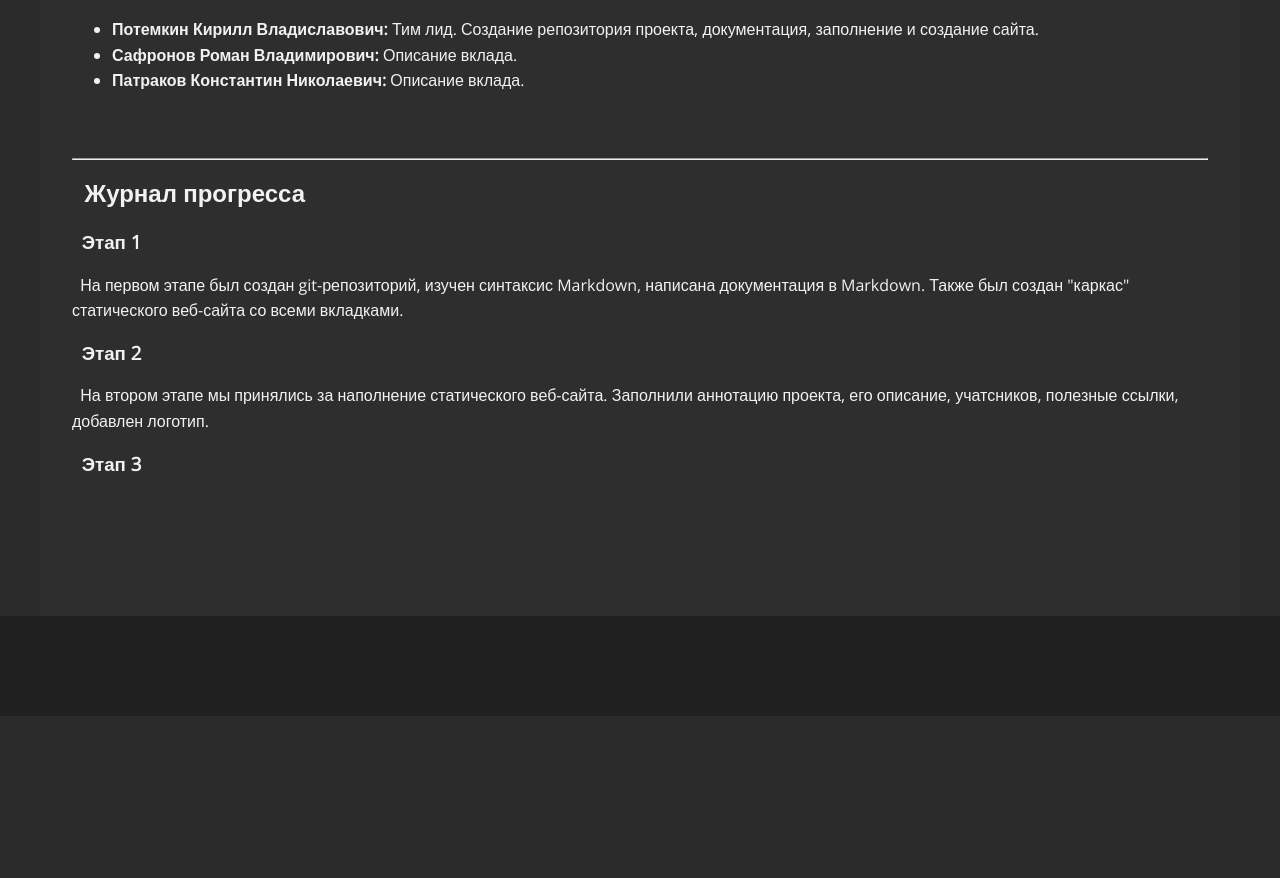
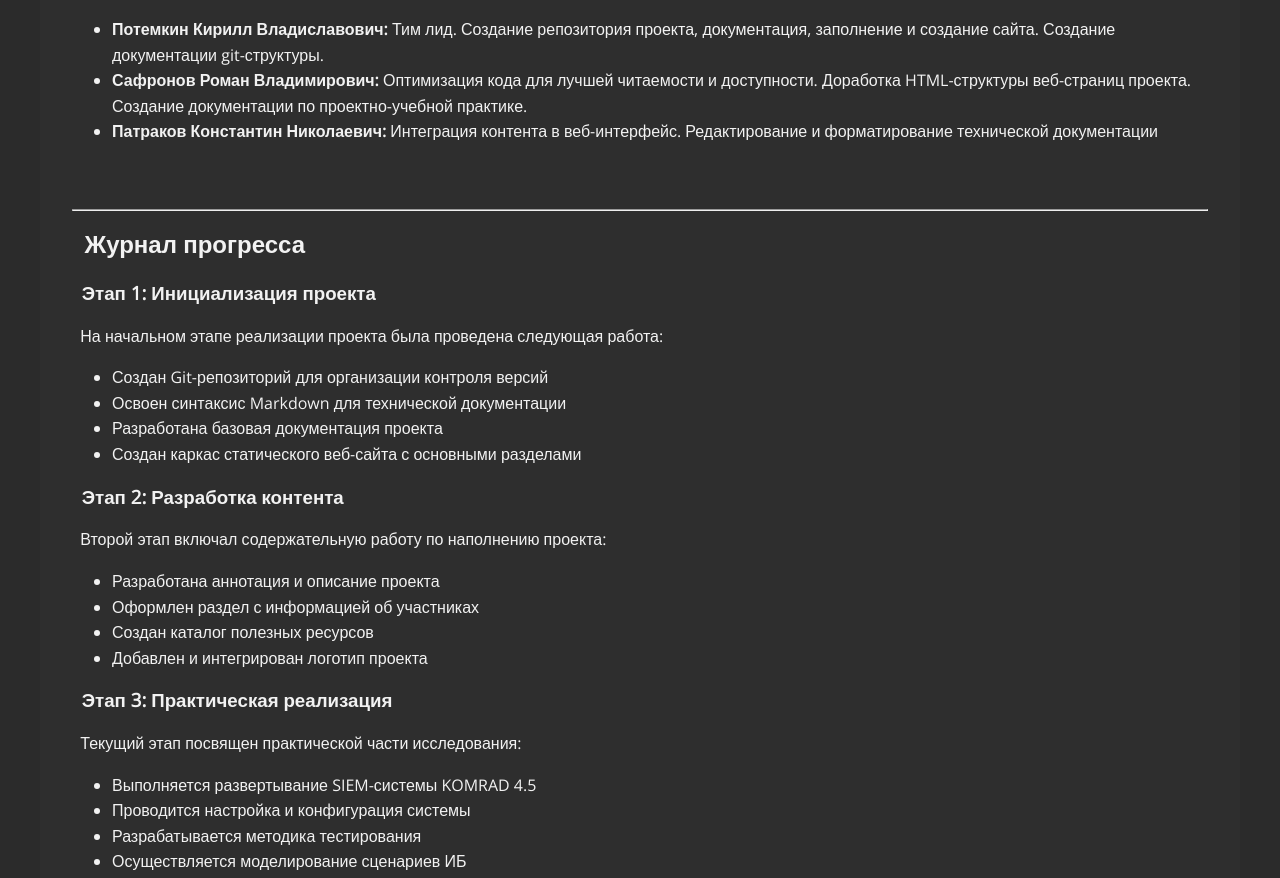
Before and after one commit to Skilzarik/practice-2025-1, a plain HTML site: page site/about.html in a window 1280 px wide. Shown: the part 961-1839 px from the top of the page. Before the commit the page ends 1677 px from the top, so only its background shows below. Drawn offline with nearby package versions, Linux system fonts and the light colour scheme.

Commit message:
added text

```diff
--- a/site/about.html
+++ b/site/about.html
@@ -54,9 +54,9 @@
             <p />
             <h2>  Участники проекта</h2>
             <ul>
-                <li><strong>Потемкин Кирилл Владиславович:</strong> Тим лид. Создание репозитория проекта, документация, заполнение и создание сайта.</li>
-                <li><strong>Сафронов Роман Владимирович:</strong> Описание вклада.</li>
-                <li><strong>Патраков Константин Николаевич:</strong> Описание вклада.</li>
+                <li><strong>Потемкин Кирилл Владиславович:</strong> Тим лид. Создание репозитория проекта, документация, заполнение и создание сайта. Создание документации git-структуры.</li>
+                <li><strong>Сафронов Роман Владимирович:</strong> Оптимизация кода для лучшей читаемости и доступности. Доработка HTML-структуры веб-страниц проекта. Создание документации по проектно-учебной практике. </li>
+                <li><strong>Патраков Константин Николаевич:</strong> Интеграция контента в веб-интерфейс. Редактирование и форматирование технической документации</li>
             </ul>
         </section>
         <hr />
@@ -64,16 +64,34 @@
             <p />
             <h2>  Журнал прогресса</h2>
             <article>
-                <h3>  Этап 1</h3>
-                <p>  На первом этапе был создан git-репозиторий, изучен синтаксис Markdown, написана документация в Markdown. Также был создан "каркас" статического веб-сайта со всеми вкладками.</p>
+                <h3>  Этап 1: Инициализация проекта</h3>
+                <p>  На начальном этапе реализации проекта была проведена следующая работа:</p>
+                <ul>
+                    <li>Создан Git-репозиторий для организации контроля версий</li>
+                    <li>Освоен синтаксис Markdown для технической документации</li>
+                    <li>Разработана базовая документация проекта</li>
+                    <li>Создан каркас статического веб-сайта с основными разделами</li>
+                </ul>
             </article>
             <article>
-                <h3>  Этап 2</h3>
-                <p>  На втором этапе мы принялись за наполнение статического веб-сайта. Заполнили аннотацию проекта, его описание, учатсников, полезные ссылки, добавлен логотип.</p>
+                <h3>  Этап 2: Разработка контента</h3>
+                <p>  Второй этап включал содержательную работу по наполнению проекта:</p>
+                <ul>
+                    <li>Разработана аннотация и описание проекта</li>
+                    <li>Оформлен раздел с информацией об участниках</li>
+                    <li>Создан каталог полезных ресурсов</li>
+                    <li>Добавлен и интегрирован логотип проекта</li>
+                </ul>
             </article>
             <article>
-                <h3>  Этап 3</h3>
-                <p>  </p>
+                <h3>  Этап 3: Практическая реализация</h3>
+                <p>  Текущий этап посвящен практической части исследования:</p>
+                <ul>
+                    <li>Выполняется развертывание SIEM-системы KOMRAD 4.5</li>
+                    <li>Проводится настройка и конфигурация системы</li>
+                    <li>Разрабатывается методика тестирования</li>
+                    <li>Осуществляется моделирование сценариев ИБ</li>
+                </ul>
             </article>
         </section>
     </main>
```
Also changed, not shown: site/resources.html (+1 -1 lines).
